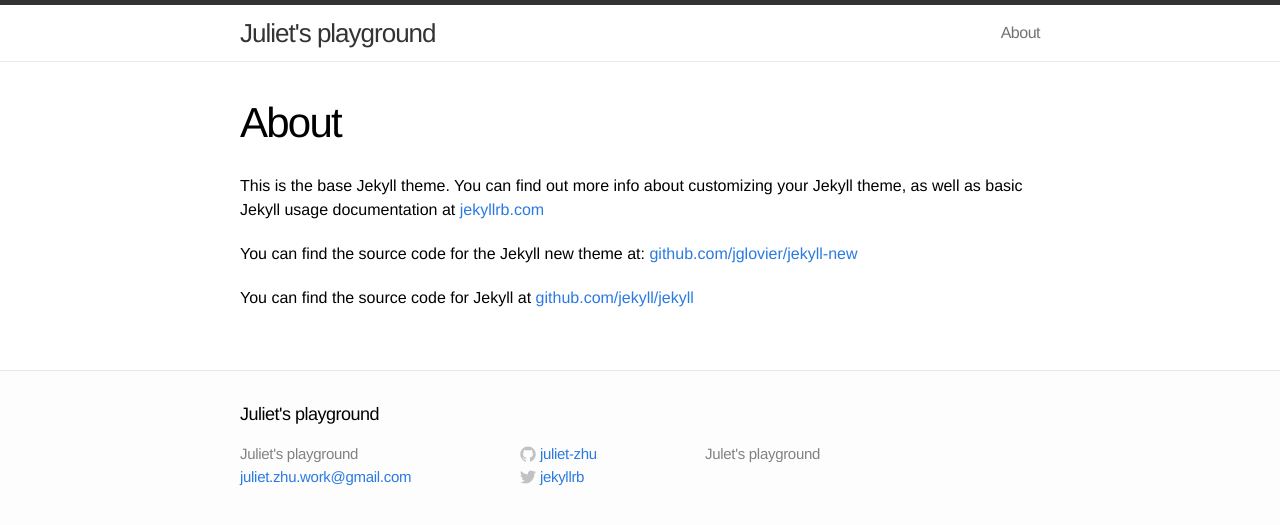
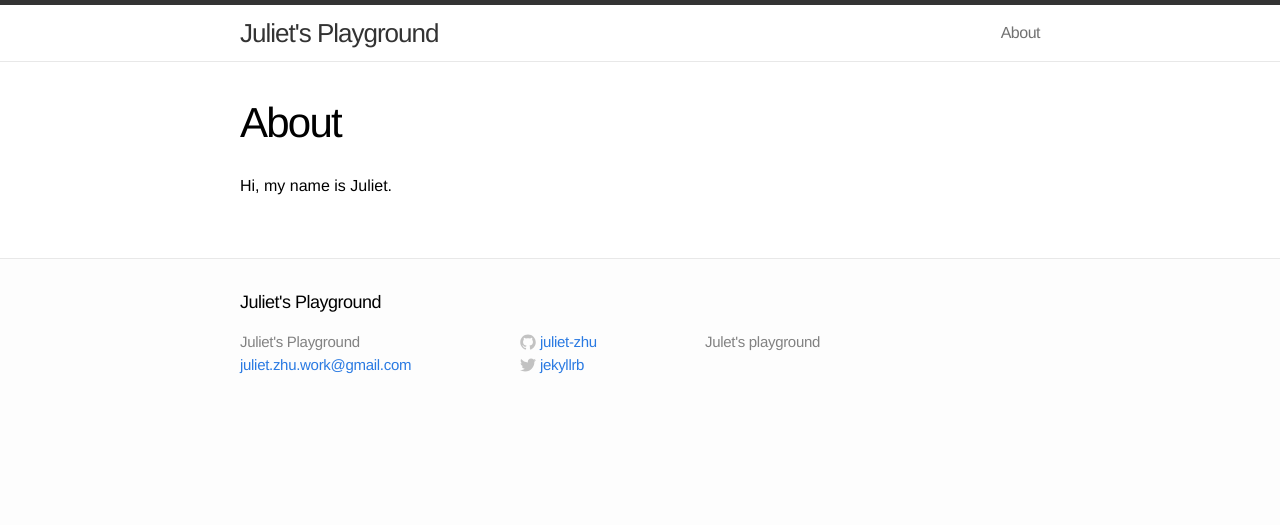
Before and after one commit to juliet-zhu/juliet-zhu.github.io, a Jekyll site: the page built from about.md, in a window 1280 px wide. Shown: the top 525 px of the page. Built offline with Jekyll 4.4.1, drawn with Linux system fonts in a browser that asks for light colours.

Commit message:
Do some modifications.

```diff
--- a/_config.yml
+++ b/_config.yml
@@ -1,5 +1,5 @@
 # Site settings
-title: Juliet's playground
+title: Juliet's Playground
 email: juliet.zhu.work@gmail.com
 description: "Julet's playground"
 baseurl: ""
--- a/about.md
+++ b/about.md
@@ -4,8 +4,4 @@ title: About
 permalink: /about/
 ---
 
-This is the base Jekyll theme. You can find out more info about customizing your Jekyll theme, as well as basic Jekyll usage documentation at [jekyllrb.com](http://jekyllrb.com/)
-
-You can find the source code for the Jekyll new theme at: [github.com/jglovier/jekyll-new](https://github.com/jglovier/jekyll-new)
-
-You can find the source code for Jekyll at [github.com/jekyll/jekyll](https://github.com/jekyll/jekyll)
+Hi, my name is Juliet.
```
